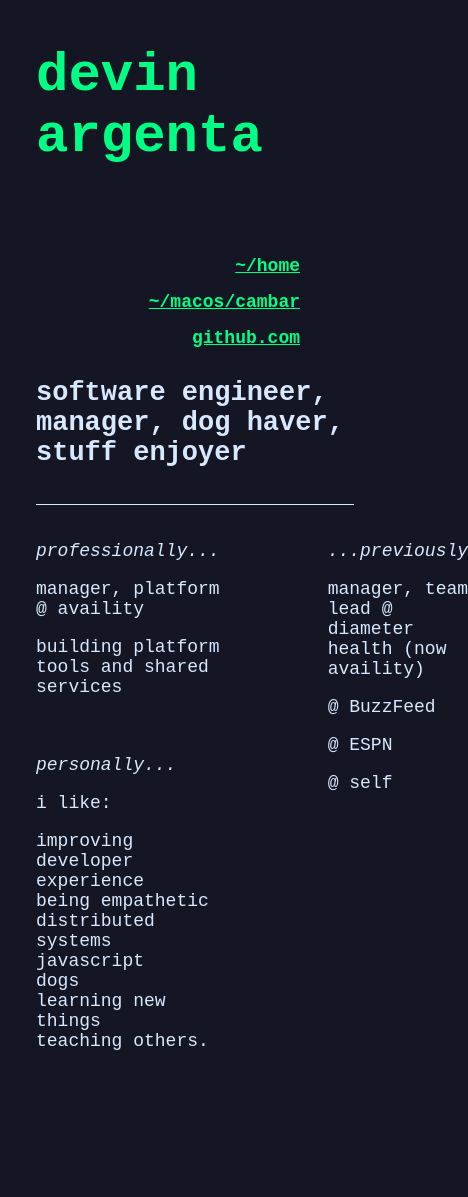
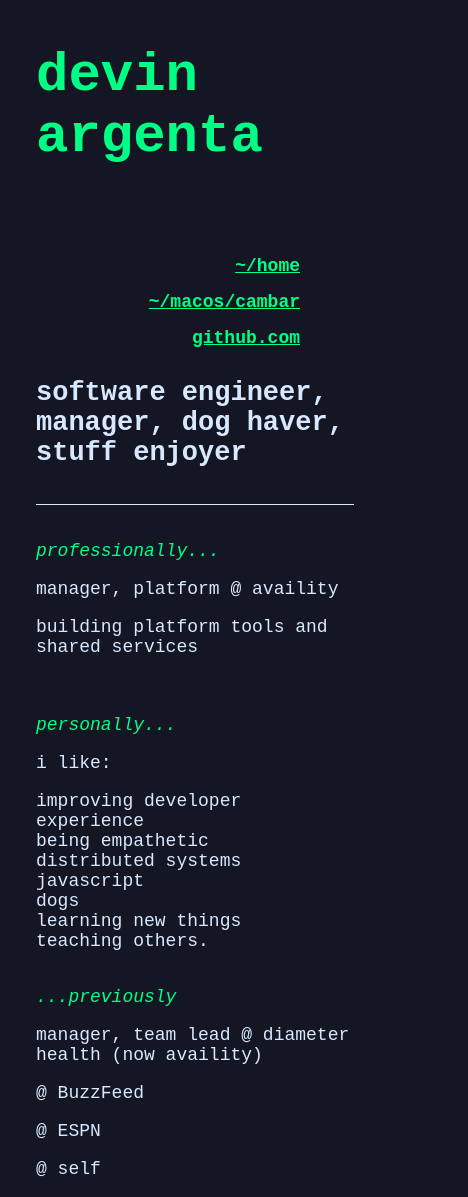
Before and after one commit to devinargenta/devinargenta.com, a Next.js app: page / in a window 390 px wide. Shown: the whole page, 468 px wide, since content can reach past the window. Before the commit the page ends 1069 px from the top, so only its background shows below. Built offline with nearby package versions, Linux system fonts and the light colour scheme.

Commit message:
tweak mobile

```diff
--- a/app/page.js
+++ b/app/page.js
@@ -14,12 +14,15 @@ export default function Home() {
         style={{
           display: "flex",
           justifyContent: "space-between",
+          flex: "1 0 auto",
+          flexWrap: "wrap",
+
         }}
       >
         <section
           style={{
-            marginRight: "3rem",
-            paddingRight: "3rem",
+
+            marginBottom: "1rem"
           }}
         >
           <i>professionally...</i>
--- a/styles/globals.css
+++ b/styles/globals.css
@@ -46,3 +46,7 @@ ul {
   padding: 0;
   list-style: none;
 }
+
+i {
+  color: var(--colors-heading)
+}
```
